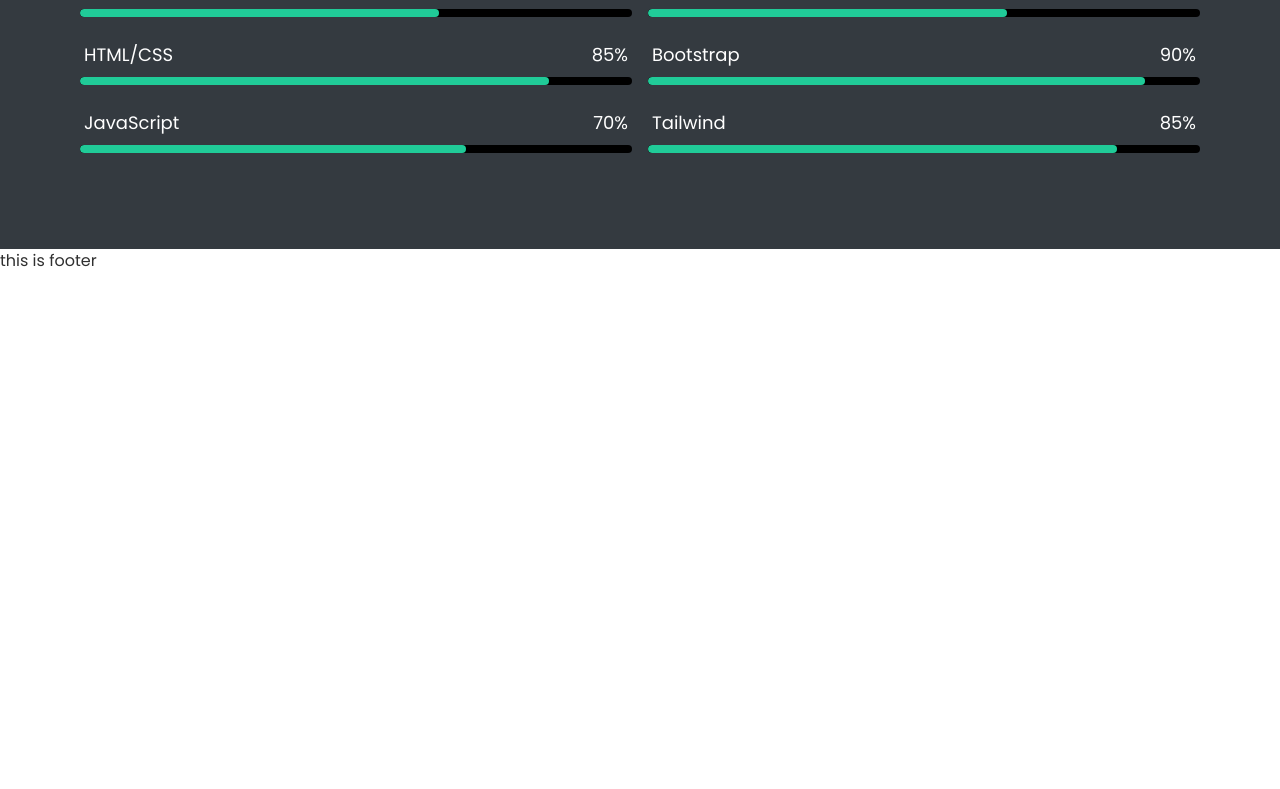
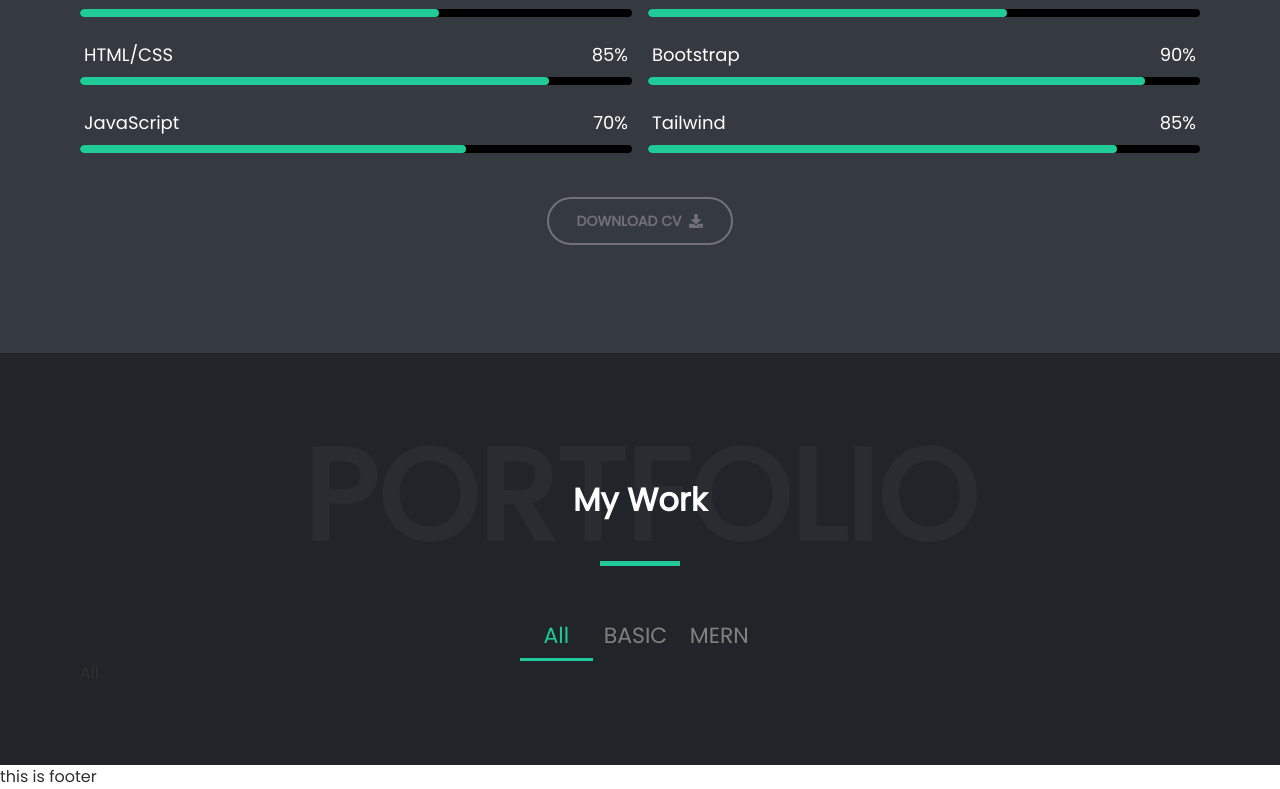
Before and after one commit to bspirahim/portfolio-website, a React (Vite) app: page / in a window 1280 px wide. Shown: the part 2229-3018 px from the top of the page. Before the commit the page ends 2502 px from the top, so only its background shows below. Built offline with nearby package versions, Linux system fonts and the light colour scheme.

Commit message:
added react tabs in the portfolio section

```diff
--- a/package.json
+++ b/package.json
@@ -16,6 +16,7 @@
     "react-dom": "^18.2.0",
     "react-icons": "^4.10.1",
     "react-router-dom": "^6.14.1",
+    "react-tabs": "^6.0.1",
     "sort-by": "^1.2.0",
     "typewriter-effect": "^2.20.1"
   },
--- a/src/components/Home/Home.jsx
+++ b/src/components/Home/Home.jsx
@@ -2,6 +2,7 @@
 import Banner from './Banner/Banner';
 import About from './About/About';
 import Resume from './Resume/Resume';
+import Portfolio from './Portfolio/Portfolio';
 
 
 const Home = () => {
@@ -10,6 +11,7 @@
             <Banner></Banner>
             <About></About>
             <Resume></Resume>
+            <Portfolio></Portfolio>
         </div>
     );
 };
--- /dev/null
+++ b/src/components/Home/Portfolio/Portfolio.css
@@ -0,0 +1,26 @@
+.react-tabs__tab {
+    width: 80%;
+    padding:  0.7rem;
+    list-style: none;
+    text-align: center;
+    cursor: pointer;
+    line-height: 1;
+    color: gray;
+    font-weight: 500;
+    font-size: 22px;
+  }
+  .react-tabs__tab:hover {
+    color: #20c997;
+  }
+
+  .react-tabs__tab--selected {
+    border-bottom: 3px solid #20c997;
+    color: #20c997;
+  }
+
+
+  @media only screen and (max-width: 576px) {
+    .react-tabs__tab{
+      font-size: 13px;
+    }
+}
--- /dev/null
+++ b/src/components/Home/Portfolio/Portfolio.jsx
@@ -0,0 +1,35 @@
+import React from 'react';
+import { Tab, Tabs, TabList, TabPanel } from "react-tabs";
+import './Portfolio.css'
+
+const Portfolio = () => {
+    return (
+        <div className='heading'>
+            <div className='title'>
+                <h2>Portfolio</h2>
+                <p>My Work</p>
+                <hr className='m-auto line' />
+            </div>
+
+            <Tabs className="Tabs mt-12">
+                    <TabList className='flex justify-between w-60 mx-auto px-0'>
+                        <Tab>All</Tab>
+                        <Tab>BASIC</Tab>
+                        <Tab>MERN</Tab>
+                    </TabList>
+                    <TabPanel>
+                        <h1>All</h1>
+                    </TabPanel>
+                    <TabPanel>
+                    <h1>BASIC</h1>
+                    </TabPanel>
+                    <TabPanel>
+                       <h1>MERN</h1>
+                    </TabPanel>
+                </Tabs>
+
+        </div>
+    );
+};
+
+export default Portfolio;
--- a/src/components/Home/Resume/Resume.jsx
+++ b/src/components/Home/Resume/Resume.jsx
@@ -1,5 +1,6 @@
 import React from 'react';
 import MySkills from './MySkills';
+import { FaDownload } from 'react-icons/fa';
 
 const Resume = () => {
     return (
@@ -14,7 +15,7 @@
                 <div class="grid grid-cols-2 gap-4">
                     <div className='bg-[#111418] rounded-xl p-7'>
 
-                    <p className='mb-3 mx-auto text-white '><span className='px-3 bg-[#DC3545] rounded-md'>2016-2020</span></p>
+                        <p className='mb-3 mx-auto text-white '><span className='px-3 bg-[#DC3545] rounded-md'>2016-2020</span></p>
 
                         <h1 className='mb-3 text-white text-2xl font-bold'>Computer Technology</h1>
                         <p className='mb-3 text-[#20c997]'>Bangladesh Sweden Polytechnic Institute</p>
@@ -23,7 +24,7 @@
                     <div>
                         <div className='bg-[#111418] rounded-xl p-7'>
 
-                                <p className='mb-3 mx-auto text-white '><span className='px-3 bg-[#DC3545] rounded-md'>2022-Present</span></p>
+                            <p className='mb-3 mx-auto text-white '><span className='px-3 bg-[#DC3545] rounded-md'>2022-Present</span></p>
 
                             <h1 className='mb-3 text-white text-2xl font-bold'>Computer Science and Engineering</h1>
                             <p className='mb-3 text-[#20c997]'>Green University of Bangladesh</p>
@@ -34,7 +35,11 @@
                 </div>
             </div>
             <MySkills></MySkills>
+            <div className='text-center my-7'>
+                <button className="btn btn-outline text-zinc-500 rounded-full border-2 border-zinc-500 px-7">Download CV <FaDownload></FaDownload> </button>
+            </div>
         </div>
+
     );
 };
 
```
Also changed, not shown: 1 other file (tests, documents, lock files or other folders).
